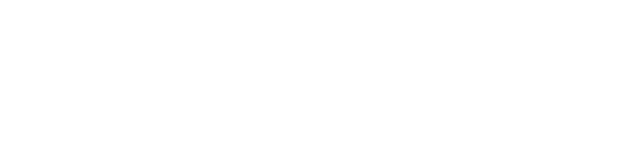
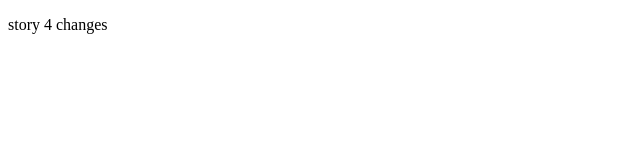
Before and after one commit to akshayj-hbwsl/gitUserStories, a plain HTML site: page index.html in a window 1280 px wide. Shown: the whole page, without its empty margins (0-640 px from the left). Drawn offline with Linux system fonts and the light colour scheme.

Commit message:
story 4 html commit

```diff
--- a/index.html
+++ b/index.html
@@ -7,6 +7,6 @@
     <title>Document</title>
 </head>
 <body>
-
+    <p>story 4 changes</p>
 </body>
 </html>
```
